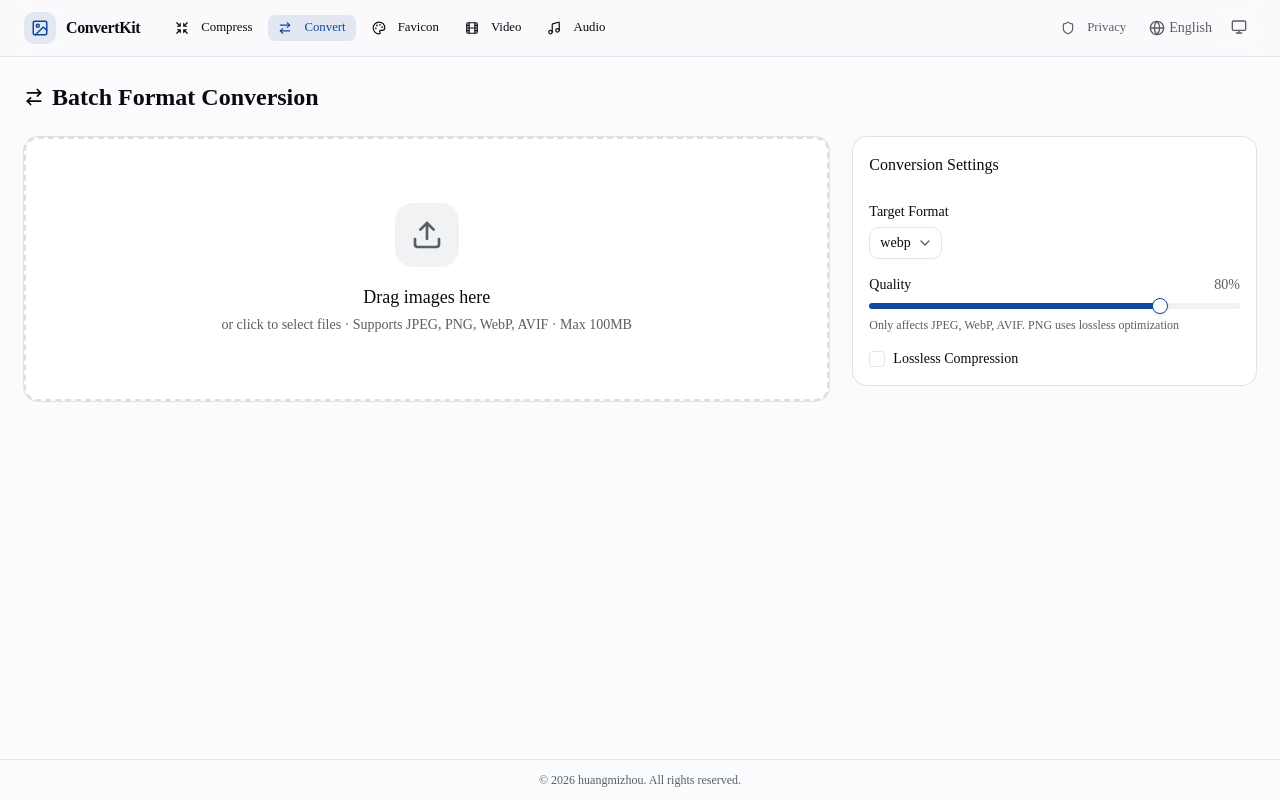
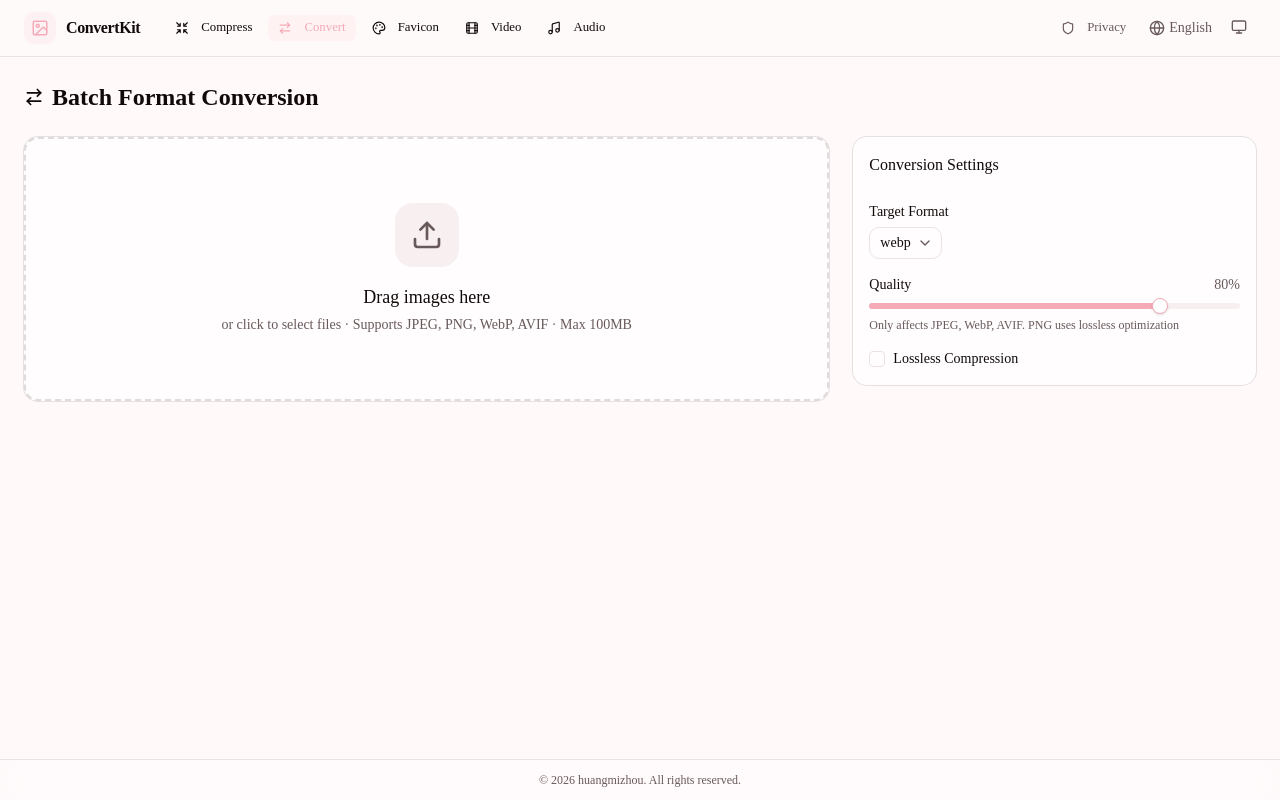
Before and after one commit to ALittleFox/convertkit, a Next.js app: page /convert in a window 1280 px wide. Built offline with nearby package versions, Linux system fonts and the light colour scheme.

Commit message:
feat: update color variables for light and dark themes to enhance visual consistency

```diff
--- a/app/globals.css
+++ b/app/globals.css
@@ -52,77 +52,77 @@
 
 /* ─── Light Theme ─── */
 :root {
-  --background: oklch(0.988 0.001 250);
-  --foreground: oklch(0.15 0.006 250);
-  --card: oklch(1 0 0);
-  --card-foreground: oklch(0.15 0.006 250);
-  --popover: oklch(1 0 0);
-  --popover-foreground: oklch(0.15 0.006 250);
-  --primary: oklch(0.42 0.15 260);
+  --background: oklch(0.988 0.006 10);
+  --foreground: oklch(0.15 0.015 10);
+  --card: oklch(0.995 0.003 10);
+  --card-foreground: oklch(0.15 0.015 10);
+  --popover: oklch(0.995 0.003 10);
+  --popover-foreground: oklch(0.15 0.015 10);
+  --primary: oklab(0.815 0.087 0.013);
   --primary-foreground: oklch(0.99 0 0);
-  --secondary: oklch(0.960 0.004 250);
-  --secondary-foreground: oklch(0.22 0.015 260);
-  --muted: oklch(0.960 0.004 250);
-  --muted-foreground: oklch(0.48 0.010 250);
-  --accent: oklch(0.960 0.012 260);
-  --accent-foreground: oklch(0.32 0.08 260);
+  --secondary: oklch(0.960 0.010 10);
+  --secondary-foreground: oklch(0.22 0.030 10);
+  --muted: oklch(0.960 0.010 10);
+  --muted-foreground: oklch(0.48 0.020 10);
+  --accent: oklch(0.940 0.025 10);
+  --accent-foreground: oklch(0.32 0.06 10);
   --destructive: oklch(0.55 0.22 25);
   --success: oklch(0.55 0.16 155);
   --success-foreground: oklch(0.99 0 0);
-  --border: oklch(0.920 0.006 250);
-  --input: oklch(0.920 0.006 250);
-  --ring: oklch(0.50 0.15 260);
-  --chart-1: oklch(0.50 0.15 260);
+  --border: oklch(0.920 0.012 10);
+  --input: oklch(0.920 0.012 10);
+  --ring: oklab(0.815 0.087 0.013);
+  --chart-1: oklab(0.815 0.087 0.013);
   --chart-2: oklch(0.55 0.16 155);
   --chart-3: oklch(0.58 0.10 210);
   --chart-4: oklch(0.62 0.10 310);
   --chart-5: oklch(0.55 0.10 30);
   --radius: 0.625rem;
-  --sidebar: oklch(0.978 0.003 250);
-  --sidebar-foreground: oklch(0.15 0.006 250);
-  --sidebar-primary: oklch(0.42 0.15 260);
+  --sidebar: oklch(0.978 0.008 10);
+  --sidebar-foreground: oklch(0.15 0.015 10);
+  --sidebar-primary: oklab(0.815 0.087 0.013);
   --sidebar-primary-foreground: oklch(0.99 0 0);
-  --sidebar-accent: oklch(0.960 0.012 260);
-  --sidebar-accent-foreground: oklch(0.32 0.08 260);
-  --sidebar-border: oklch(0.920 0.006 250);
-  --sidebar-ring: oklch(0.50 0.15 260);
+  --sidebar-accent: oklch(0.940 0.025 10);
+  --sidebar-accent-foreground: oklch(0.32 0.06 10);
+  --sidebar-border: oklch(0.920 0.012 10);
+  --sidebar-ring: oklab(0.815 0.087 0.013);
 }
 
 /* ─── Dark Theme ─── */
 .dark {
-  --background: oklch(0.135 0.006 255);
-  --foreground: oklch(0.935 0.003 250);
-  --card: oklch(0.175 0.008 255);
-  --card-foreground: oklch(0.935 0.003 250);
-  --popover: oklch(0.175 0.008 255);
-  --popover-foreground: oklch(0.935 0.003 250);
-  --primary: oklch(0.68 0.16 260);
-  --primary-foreground: oklch(0.135 0.006 255);
-  --secondary: oklch(0.215 0.010 255);
-  --secondary-foreground: oklch(0.935 0.003 250);
-  --muted: oklch(0.215 0.010 255);
-  --muted-foreground: oklch(0.58 0.010 250);
-  --accent: oklch(0.215 0.020 260);
-  --accent-foreground: oklch(0.88 0.08 260);
+  --background: oklch(0.140 0.015 10);
+  --foreground: oklch(0.935 0.008 10);
+  --card: oklch(0.175 0.018 10);
+  --card-foreground: oklch(0.935 0.008 10);
+  --popover: oklch(0.175 0.018 10);
+  --popover-foreground: oklch(0.935 0.008 10);
+  --primary: oklab(0.636 0.145 0.036);
+  --primary-foreground: oklch(0.15 0.015 10);
+  --secondary: oklch(0.215 0.025 10);
+  --secondary-foreground: oklch(0.935 0.008 10);
+  --muted: oklch(0.215 0.025 10);
+  --muted-foreground: oklch(0.58 0.020 10);
+  --accent: oklch(0.250 0.045 10);
+  --accent-foreground: oklch(0.88 0.06 10);
   --destructive: oklch(0.65 0.20 22);
   --success: oklch(0.62 0.15 155);
-  --success-foreground: oklch(0.135 0.006 255);
-  --border: oklch(0.250 0.010 255);
-  --input: oklch(0.250 0.010 255);
-  --ring: oklch(0.68 0.16 260);
-  --chart-1: oklch(0.68 0.16 260);
+  --success-foreground: oklch(0.15 0.015 10);
+  --border: oklch(0.265 0.025 10);
+  --input: oklch(0.265 0.025 10);
+  --ring: oklab(0.636 0.145 0.036);
+  --chart-1: oklab(0.636 0.145 0.036);
   --chart-2: oklch(0.62 0.15 155);
   --chart-3: oklch(0.60 0.10 210);
   --chart-4: oklch(0.60 0.10 310);
   --chart-5: oklch(0.60 0.10 30);
-  --sidebar: oklch(0.155 0.007 255);
-  --sidebar-foreground: oklch(0.935 0.003 250);
-  --sidebar-primary: oklch(0.68 0.16 260);
+  --sidebar: oklch(0.165 0.020 10);
+  --sidebar-foreground: oklch(0.935 0.008 10);
+  --sidebar-primary: oklab(0.636 0.145 0.036);
   --sidebar-primary-foreground: oklch(0.99 0 0);
-  --sidebar-accent: oklch(0.215 0.020 260);
-  --sidebar-accent-foreground: oklch(0.88 0.08 260);
-  --sidebar-border: oklch(0.250 0.010 255);
-  --sidebar-ring: oklch(0.68 0.16 260);
+  --sidebar-accent: oklch(0.250 0.045 10);
+  --sidebar-accent-foreground: oklch(0.88 0.06 10);
+  --sidebar-border: oklch(0.265 0.025 10);
+  --sidebar-ring: oklab(0.636 0.145 0.036);
 }
 
 @layer base {
```
